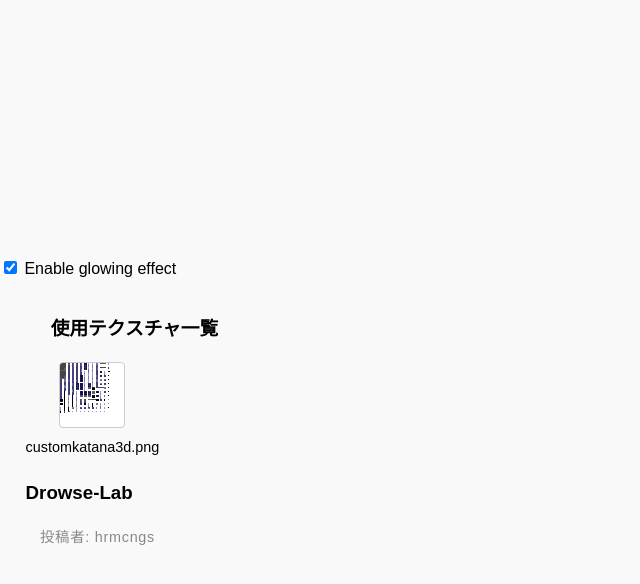
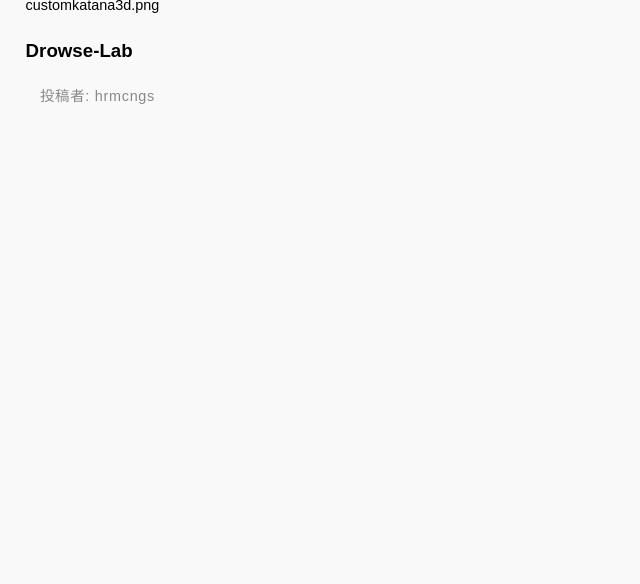
Before and after one commit to Drowse-Lab/Drowse-Lab, a Jekyll site: the page built from _posts/2025-07-15-blog.md, in a window 1280 px wide and 900 px high, scrolled down 424 px. Shown: the top 584 px of the window, without its empty margins (0-640 px from the left). Built offline with Jekyll 4.4.1, drawn with Linux system fonts in a browser that asks for light colours; nearby versions of some CDN libraries; some web fonts are replaced; a style sheet for code colours, icons or effects is not loaded.

Commit message:
Update post.html

```diff
--- a/_layouts/post.html
+++ b/_layouts/post.html
@@ -33,14 +33,6 @@
   {{ content }}
 </article>
 
-{% if page.model_path %}
-  <link rel="model" href="{{ page.model_path | relative_url }}" type="model/json" />
-  <div id="model-viewer-container" style="width: 100%; height: 400px;"></div>
-  <label>
-    <input type="checkbox" id="glowToggle" {% if page.enable_glow %}checked{% endif %}>
-    Enable glowing effect
-  </label>
-{% endif %}
 
 {% if page.textures %}
 <section class="texture-list" style="margin-top: 2em; padding-left: 2%;">
```
